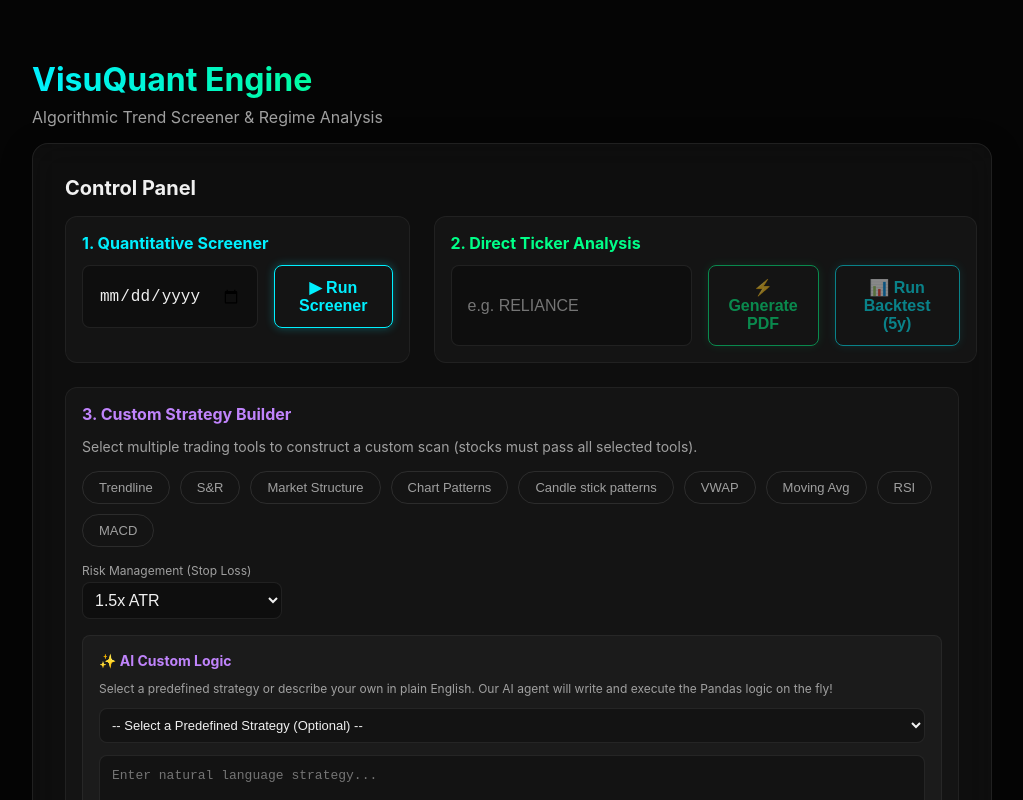
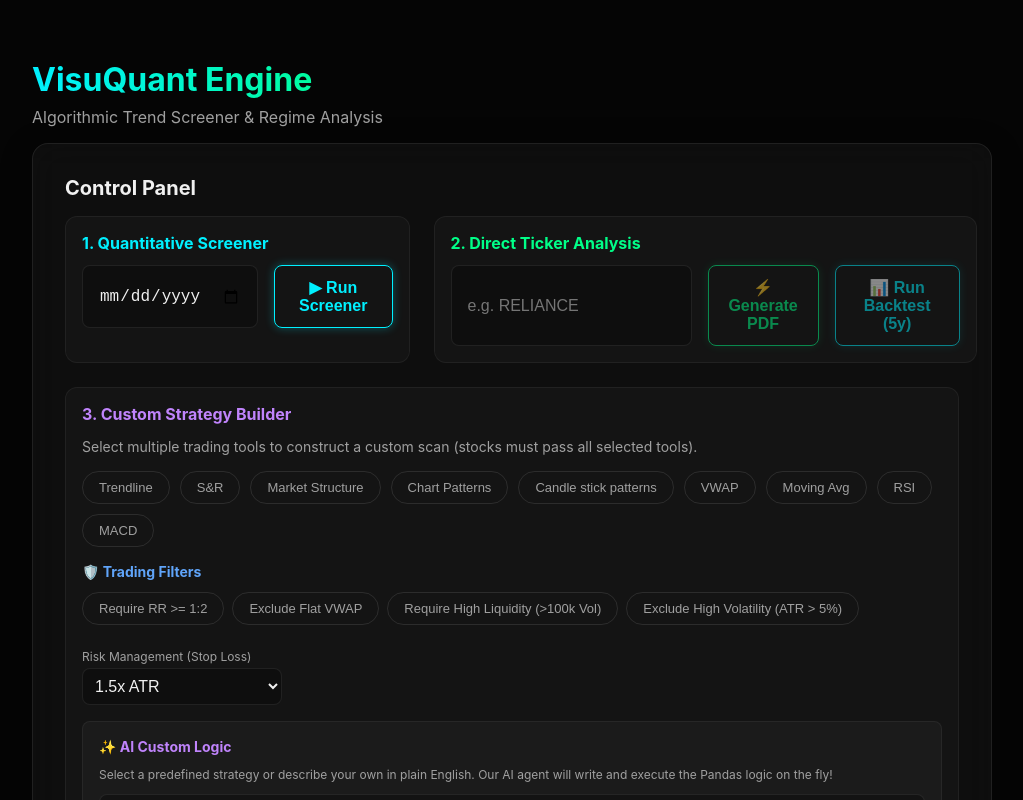
Before and after one commit to rushabhkhandhar/VisuQuant, a Next.js app in the folder visuquant_frontend/: page / in a window 1280 px wide. Shown: the top 800 px of the page, without its empty margins (128-1151 px from the left). Built offline with nearby package versions, Linux system fonts and the light colour scheme.

Commit message:
Updating with trading filters

```diff
--- a/visuquant_frontend/src/app/page.tsx
+++ b/visuquant_frontend/src/app/page.tsx
@@ -12,6 +12,7 @@ export default function Home() {
 
   // Custom Screener State
   const [selectedTools, setSelectedTools] = useState<string[]>([]);
+  const [selectedFilters, setSelectedFilters] = useState<string[]>([]);
   const [customLoading, setCustomLoading] = useState(false);
   const [customError, setCustomError] = useState("");
   const [riskOption, setRiskOption] = useState("ATR 1.5");
@@ -22,6 +23,10 @@ export default function Home() {
   const AVAILABLE_TOOLS = [
     "Trendline", "S&R", "Market Structure", "Chart Patterns",
     "Candle stick patterns", "VWAP", "Moving Avg", "RSI", "MACD"
+  ];
+  const AVAILABLE_FILTERS = [
+    "Require RR >= 1:2", "Exclude Flat VWAP",
+    "Require High Liquidity (>100k Vol)", "Exclude High Volatility (ATR > 5%)"
   ];
   // Direct Analysis State
   const [directTicker, setDirectTicker] = useState("");
@@ -42,6 +47,14 @@ export default function Home() {
       setSelectedTools(selectedTools.filter(t => t !== tool));
     } else {
       setSelectedTools([...selectedTools, tool]);
+    }
+  };
+
+  const toggleFilter = (filter: string) => {
+    if (selectedFilters.includes(filter)) {
+      setSelectedFilters(selectedFilters.filter(f => f !== filter));
+    } else {
+      setSelectedFilters([...selectedFilters, filter]);
     }
   };
 
@@ -66,7 +79,7 @@ export default function Home() {
     setStreamLogs([]);
 
     try {
-      const payload: any = { top_n: 20, trading_tools: selectedTools, risk_management: finalRisk };
+      const payload: any = { top_n: 20, trading_tools: selectedTools, trading_filters: selectedFilters, risk_management: finalRisk };
       if (date) payload.date = date;
       if (aiLogicPrompt) {
         payload.ai_logic_prompt = aiLogicPrompt;
@@ -374,6 +387,29 @@ export default function Home() {
             ))}
           </div>
 
+          <h3 style={{ fontSize: '14px', margin: '0 0 12px 0', color: '#60a5fa' }}>🛡️ Trading Filters</h3>
+          <div style={{ display: 'flex', flexWrap: 'wrap', gap: '8px', marginBottom: '24px' }}>
+            {AVAILABLE_FILTERS.map((filter) => (
+              <button
+                key={filter}
+                onClick={() => toggleFilter(filter)}
+                style={{
+                  padding: '8px 16px',
+                  borderRadius: '20px',
+                  border: `1px solid ${selectedFilters.includes(filter) ? '#60a5fa' : 'rgba(255,255,255,0.1)'}`,
+                  background: selectedFilters.includes(filter) ? 'rgba(96,165,250,0.15)' : 'transparent',
+                  color: selectedFilters.includes(filter) ? '#60a5fa' : 'var(--text-secondary)',
+                  cursor: 'pointer',
+                  transition: 'all 0.2s',
+                  fontSize: '13px',
+                  fontWeight: selectedFilters.includes(filter) ? 600 : 400,
+                }}
+              >
+                {filter}
+              </button>
+            ))}
+          </div>
+
           <div style={{ marginBottom: '16px', display: 'flex', gap: '16px', alignItems: 'center' }}>
             <div>
               <label style={{ display: 'block', fontSize: '12px', color: 'var(--text-secondary)', marginBottom: '4px' }}>Risk Management (Stop Loss)</label>
```
Also changed, not shown: 2 other files (tests, documents, lock files or other folders).
